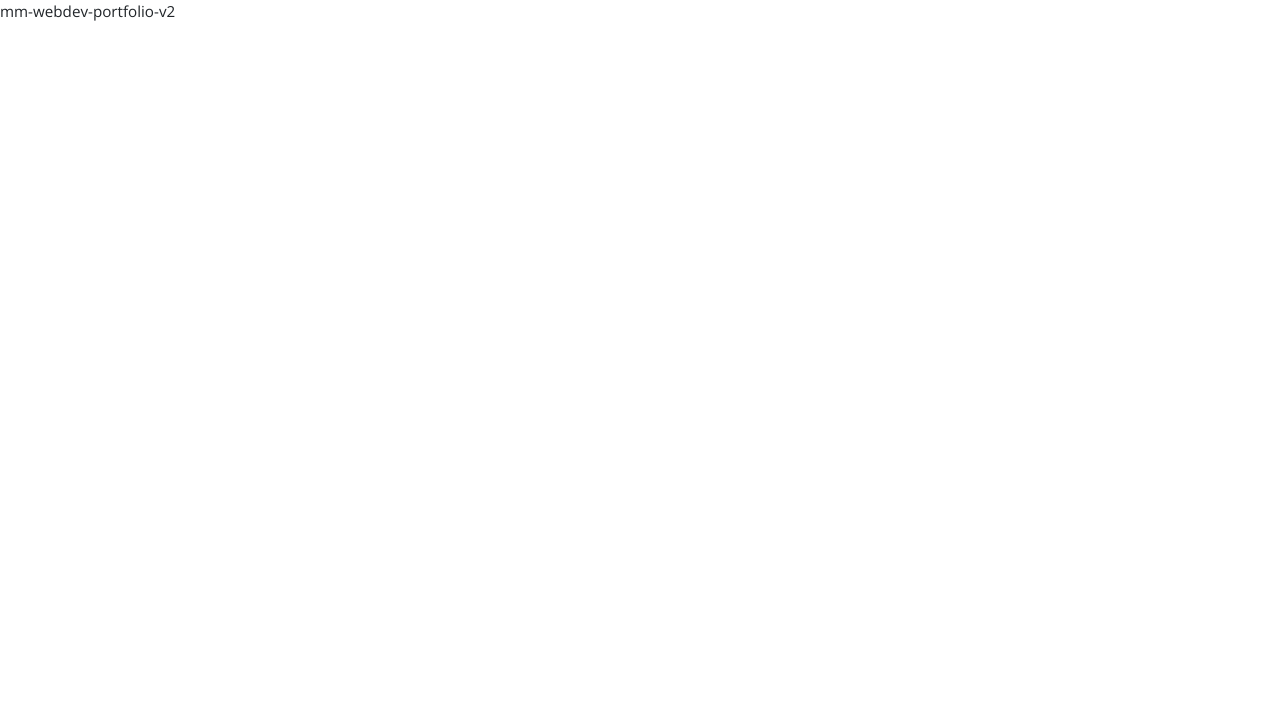
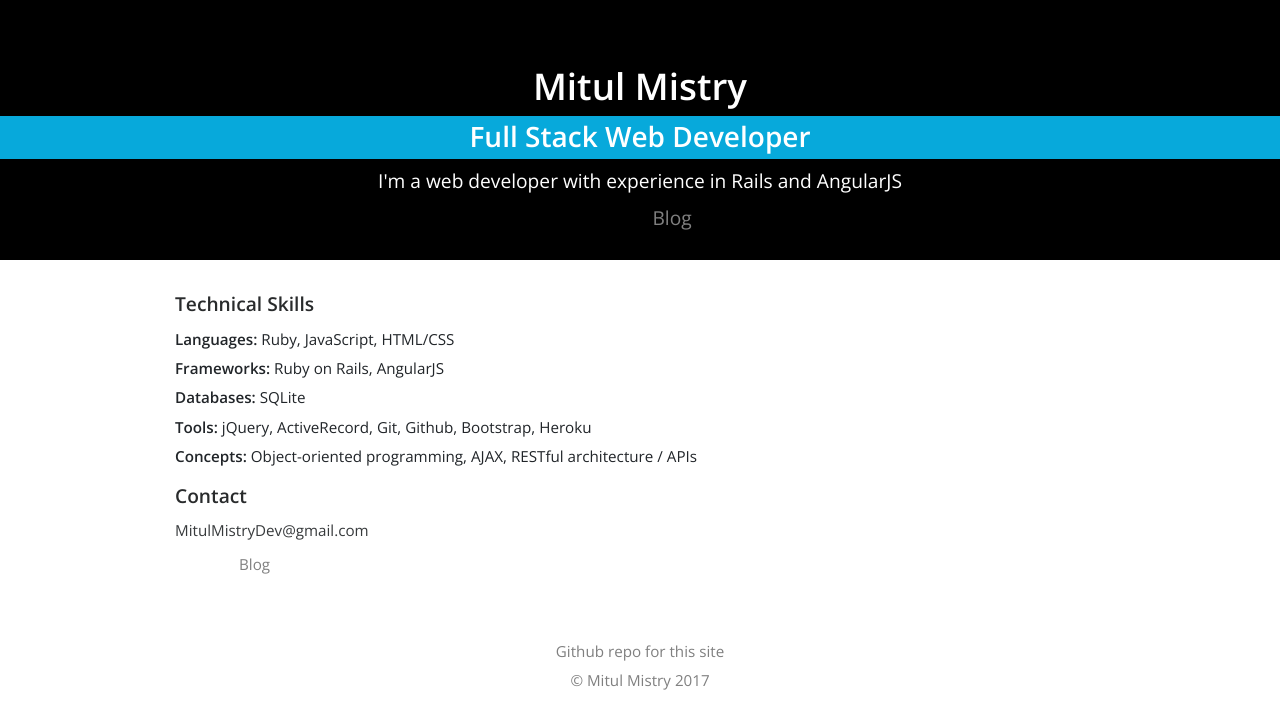
Before and after one commit to MitulMistry/mm-webdev-portfolio-v2, a React (Create React App) app: page / in a window 1280 px wide. Shown: the top 728 px of the page. Built offline with nearby package versions, Linux system fonts and the light colour scheme.

Commit message:
Create component files and block in structure

```diff
--- a/src/components/App.js
+++ b/src/components/App.js
@@ -1,12 +1,24 @@
 import React, { Component } from 'react';
+import { Container } from 'reactstrap';
+import { Header } from './Header';
+import { TechnicalSkills } from './TechnicalSkills';
+import { Contact } from './Contact';
+import { Footer } from './Footer';
 
 class App extends Component {
   render() {
     return (
       <div className="App">
-        <p>
-          mm-webdev-portfolio-v2
-        </p>
+        <Header />
+
+        <Container>
+          <TechnicalSkills />
+          {/* array of web applications (FullApps) - grid? FullAppsContainer */}
+          {/* array of web designs (HalfApps) - grid HalfAppsContainer */}
+          {/* array of other applications (FullApps) */}
+          <Contact />
+          <Footer />
+        </Container>
       </div>
     );
   }
--- /dev/null
+++ b/src/components/Contact.js
@@ -0,0 +1,19 @@
+import React from 'react';
+
+export class Contact extends React.Component {
+  render() {
+    return (
+      <div>
+        <h1>Contact</h1>
+        <p className="contact"><a href="mailto:MitulMistryDev@gmail.com">MitulMistryDev@gmail.com</a></p>
+        <p className="contact-icons">
+          <a href="https://github.com/MitulMistry" target="_blank"><span className="fa fa-github fa-lg"></span></a>
+          <a href="https://www.linkedin.com/in/mitulmistry" target="_blank"><span className="fa fa-linkedin fa-lg"></span></a>
+          <a href="https://twitter.com/mmystic" target="_blank"><span className="fa fa-twitter fa-lg"></span></a>
+          <a href="mailto:MitulMistryDev@gmail.com"><span className="fa fa-envelope-o fa-lg"></span></a>
+          <a href="http://mitulmistry.github.io/" target="_blank">Blog</a>
+        </p>
+      </div>
+    );
+  }
+}
--- /dev/null
+++ b/src/components/Footer.js
@@ -0,0 +1,14 @@
+import React from 'react';
+
+export class Footer extends React.Component {
+  render() {
+    var thisYear = new Date().getFullYear();
+
+    return (
+      <footer className="footer-copyright text-sm-center">
+        <p><a href="https://github.com/MitulMistry/mm-webdev-portfolio-v2" target="_blank">Github repo for this site</a></p>
+        <p>&copy; Mitul Mistry { thisYear }</p>
+      </footer>
+    );
+  }
+}
--- /dev/null
+++ b/src/components/Header.js
@@ -0,0 +1,31 @@
+import React from 'react';
+import { Container, Jumbotron } from 'reactstrap';
+
+export class Header extends React.Component {
+  render() {
+    return (
+      <Jumbotron className="text-sm-center">
+        <Container>
+          <h1>Mitul Mistry</h1>
+        </Container>
+
+        <div className="jumbo-stripe">
+          <Container>
+            <h2>Full Stack Web Developer</h2>
+          </Container>
+        </div>
+
+        <Container>
+          <p>I'm a web developer with experience in Rails and AngularJS</p>
+          <p>
+            <a href="https://github.com/MitulMistry" target="_blank"><span className="fa fa-github fa-lg"></span></a>
+            <a href="https://www.linkedin.com/in/mitulmistry" target="_blank"><span className="fa fa-linkedin fa-lg"></span></a>
+            <a href="https://twitter.com/mmystic" target="_blank"><span className="fa fa-twitter fa-lg"></span></a>
+            <a href="mailto:MitulMistryDev@gmail.com"><span className="fa fa-envelope-o fa-lg"></span></a>
+            <a href="http://mitulmistry.github.io/" target="_blank">Blog</a>
+          </p>
+        </Container>
+      </Jumbotron>
+    );
+  }
+}
--- /dev/null
+++ b/src/components/TechnicalSkills.js
@@ -0,0 +1,16 @@
+import React from 'react';
+
+export class TechnicalSkills extends React.Component {
+  render() {
+    return (
+      <div>
+        <h1>Technical Skills</h1>
+        <p><strong>Languages:</strong> Ruby, JavaScript, HTML/CSS</p>
+        <p><strong>Frameworks:</strong> Ruby on Rails, AngularJS</p>
+        <p><strong>Databases:</strong> SQLite</p>
+        <p><strong>Tools:</strong> jQuery, ActiveRecord, Git, Github, Bootstrap, Heroku</p>
+        <p><strong>Concepts:</strong> Object-oriented programming, AJAX, RESTful architecture / APIs</p>
+      </div>
+    );
+  }
+}
```
Also changed, not shown: src/components/FullApp.js (added, +9 -0 lines), src/components/FullAppsContainer.js (added, +9 -0 lines), src/components/HalfApp.js (added, +9 -0 lines), src/components/HalfAppsContainer.js (added, +9 -0 lines).
